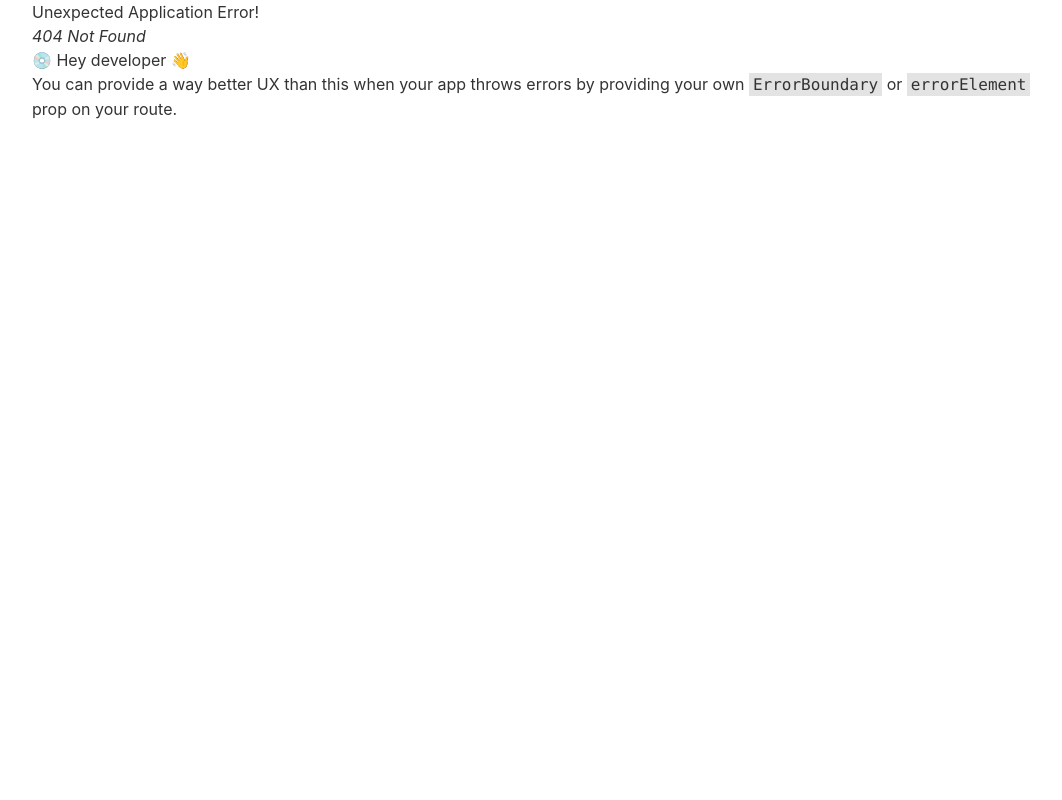
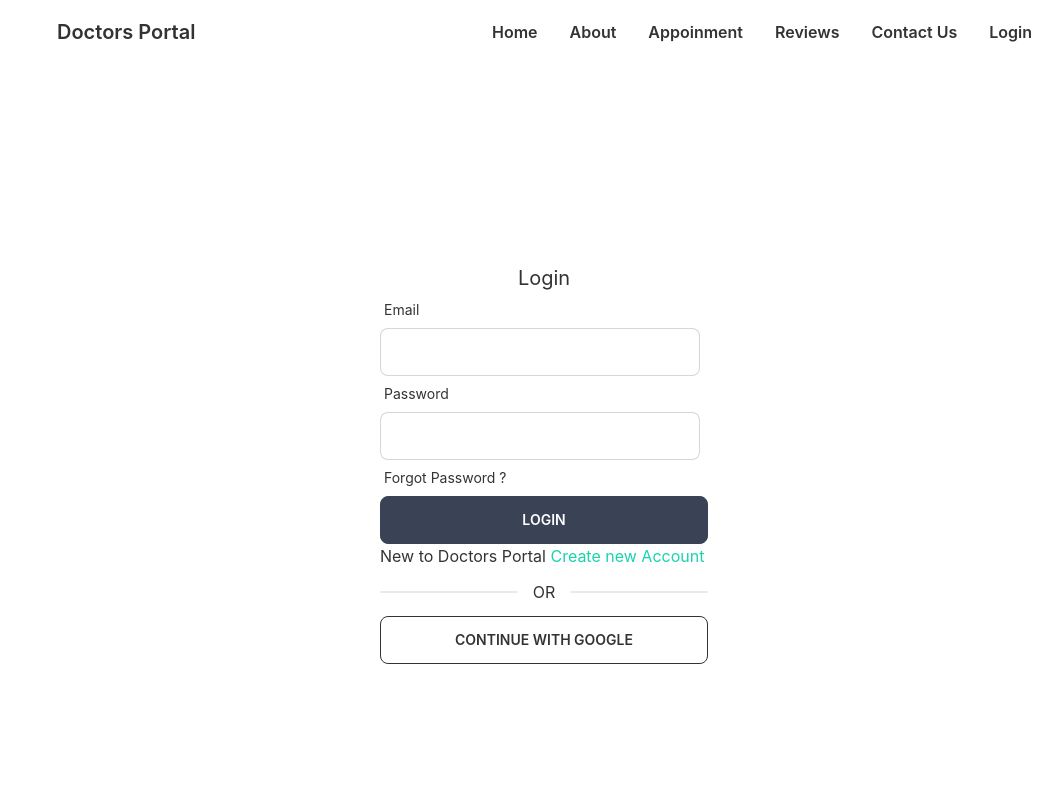
Before and after one commit to Farvez999/doctors-portal-client, a React (Create React App) app: page /login in a window 1280 px wide. Before the commit this address had no page. Shown: the top 800 px of the page, without its empty margins (96-1158 px from the left). Built offline with nearby package versions, Linux system fonts and the light colour scheme.

Commit message:
Firebase  and Login page setup

```diff
--- a/package.json
+++ b/package.json
@@ -8,9 +8,11 @@
     "@testing-library/user-event": "^13.5.0",
     "daisyui": "^2.39.1",
     "date-fns": "^2.29.3",
+    "firebase": "^9.14.0",
     "react": "^18.2.0",
     "react-day-picker": "^8.3.6",
     "react-dom": "^18.2.0",
+    "react-hook-form": "^7.39.3",
     "react-router-dom": "^6.4.3",
     "react-scripts": "5.0.1",
     "web-vitals": "^2.1.4"
--- /dev/null
+++ b/src/firebase/Firebase.config.js
@@ -0,0 +1,20 @@
+// Import the functions you need from the SDKs you need
+import { initializeApp } from "firebase/app";
+// TODO: Add SDKs for Firebase products that you want to use
+// https://firebase.google.com/docs/web/setup#available-libraries
+
+// Your web app's Firebase configuration
+const firebaseConfig = {
+    apiKey: process.env.REACT_APP_FIREBASE_API_KEY,
+    authDomain: process.env.REACT_APP_FIREBASE_AUTH_DOMAIN,
+    databaseURL: process.env.REACT_APP_FIREBASE_DATABASE_URL,
+    projectId: process.env.REACT_APP_FIREBASE_PROJECT_ID,
+    storageBucket: process.env.REACT_APP_FIREBASE_STORAGE_BUCKET,
+    messagingSenderId: process.env.REACT_APP_FIREBASE_SENDER_ID,
+    appId: process.env.REACT_APP_FIREBASE_APP_ID
+};
+
+// Initialize Firebase
+const app = initializeApp(firebaseConfig);
+
+export default app;
--- a/src/pages/Appoinment/AppoinmentBanner.js
+++ b/src/pages/Appoinment/AppoinmentBanner.js
@@ -1,11 +1,11 @@
-import React, { useState } from 'react';
+import React from 'react';
 import bg from '../../assets/images/bg.png'
 import chair from '../../assets/images/chair.png'
 import { DayPicker } from 'react-day-picker';
+import { format } from 'date-fns'
 
-const AppoinmentBanner = () => {
+const AppoinmentBanner = ({ selectedDate, setSelectedDate }) => {
 
-    const [selectedDate, setSelectedDate] = useState(new Date());
 
     return (
         <header>
@@ -19,7 +19,7 @@ const AppoinmentBanner = () => {
                                 selected={selectedDate}
                                 onSelect={setSelectedDate}
                             />
-                            {/* <p>You have selected date: {format(selectedDate, 'PP')}</p> */}
+                            <p>You have selected date: {format(selectedDate, 'PP')}</p>
                         </div>
                     </div>
                 </div>
--- a/src/pages/Appoinment/AvailableAppoinment/AvailableAppoinment.js
+++ b/src/pages/Appoinment/AvailableAppoinment/AvailableAppoinment.js
@@ -4,6 +4,7 @@ import AppoinmentOption from './AppoinmentOption';
 import { format } from 'date-fns'
 
 const AvailableAppoinment = ({ selectedDate }) => {
+    console.log(selectedDate)
 
     const [appointmentOptions, setAppointmentOptions] = useState([]);
     const [treatment, setTreatment] = useState(null);
@@ -16,7 +17,7 @@ const AvailableAppoinment = ({ selectedDate }) => {
 
     return (
         <div className='mt-24'>
-            <p className='text-center text-primary font-bold'>Available Appointments on {format(selectedDate, 'PP')}</p>
+            <p className='text-center text-secondary font-bold'>Available Appointments on {format(selectedDate, 'PP')}</p>
             <div className='grid gap-6 grid-cols-1 md:grid-cols-2 lg:grid-cols-3'>
                 {
                     appointmentOptions.map(appointmentOption => <AppoinmentOption
--- /dev/null
+++ b/src/pages/Login/Login.js
@@ -0,0 +1,50 @@
+import React from 'react';
+import { useForm } from "react-hook-form";
+import { Link } from 'react-router-dom';
+
+const Login = () => {
+
+    const { register, formState: { errors }, handleSubmit } = useForm();
+
+    const handleLogin = data => {
+        console.log(data)
+    }
+
+    return (
+        <div className='h-[800px] flex justify-center items-center'>
+            <div className='w-96 p-7'>
+                <h2 className='text-xl text-center'>Login</h2>
+                <form onSubmit={handleSubmit(handleLogin)}>
+
+                    <div className="form-control w-full max-w-xs">
+                        <label className="label">
+                            <span className="label-text">Email</span>
+                        </label>
+                        <input {...register("email", { required: "Email Address is required" })} type="text" className="input input-bordered w-full max-w-xs" />
+                        {errors.email && <p className='text-red-500' role="alert">{errors.email?.message}</p>}
+                    </div>
+
+
+                    <div className="form-control w-full max-w-xs">
+                        <label className="label">
+                            <span className="label-text">Password</span>
+                        </label>
+                        <input {...register("password", { required: "Password Address is required", minLength: { value: 6, message: 'Passwor must be 6 characters or longer' } })} type="password" className="input input-bordered w-full max-w-xs" />
+                        {errors.password && <p className='text-red-500' role="alert">{errors.password?.message}</p>}
+                        <label className="label">
+                            <span className="label-text">Forgot Password ?</span>
+                        </label>
+                    </div>
+
+
+                    <input className='btn btn-accent w-full text-white' value="Login" type="submit" />
+                    <p>New to Doctors Portal <Link className='text-secondary' to="/signup">Create new Account</Link></p>
+                    <div className="divider">OR</div>
+                    <button className='btn btn-outline w-full'>CONTINUE WITH GOOGLE</button>
+                </form>
+            </div>
+        </div>
+    );
+};
+
+export default Login;
--- a/src/routes/Routes.js
+++ b/src/routes/Routes.js
@@ -2,6 +2,7 @@ import { createBrowserRouter } from "react-router-dom";
 import Main from "../layouts/Main";
 import Appoinment from "../pages/Appoinment/Appoinment";
 import Home from "../pages/Home/Home";
+import Login from "../pages/Login/Login";
 
 export const router = createBrowserRouter([
     {
@@ -13,6 +14,10 @@ export const router = createBrowserRouter([
                 element: <Home></Home>
             },
             {
+                path: "/login",
+                element: <Login></Login>
+            },
+            {
                 path: "/appoinment",
                 element: <Appoinment></Appoinment>
             },
```
Also changed, not shown: 1 other file (tests, documents, lock files or other folders).
